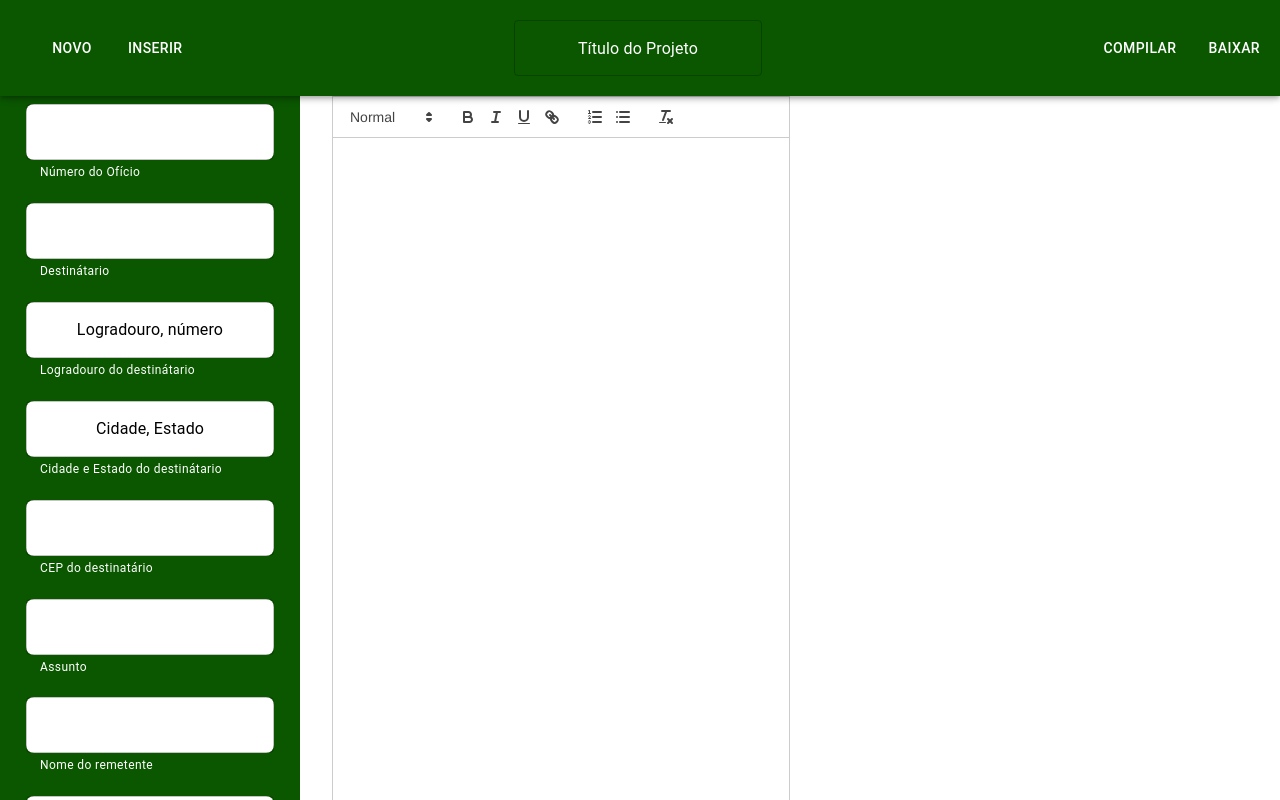
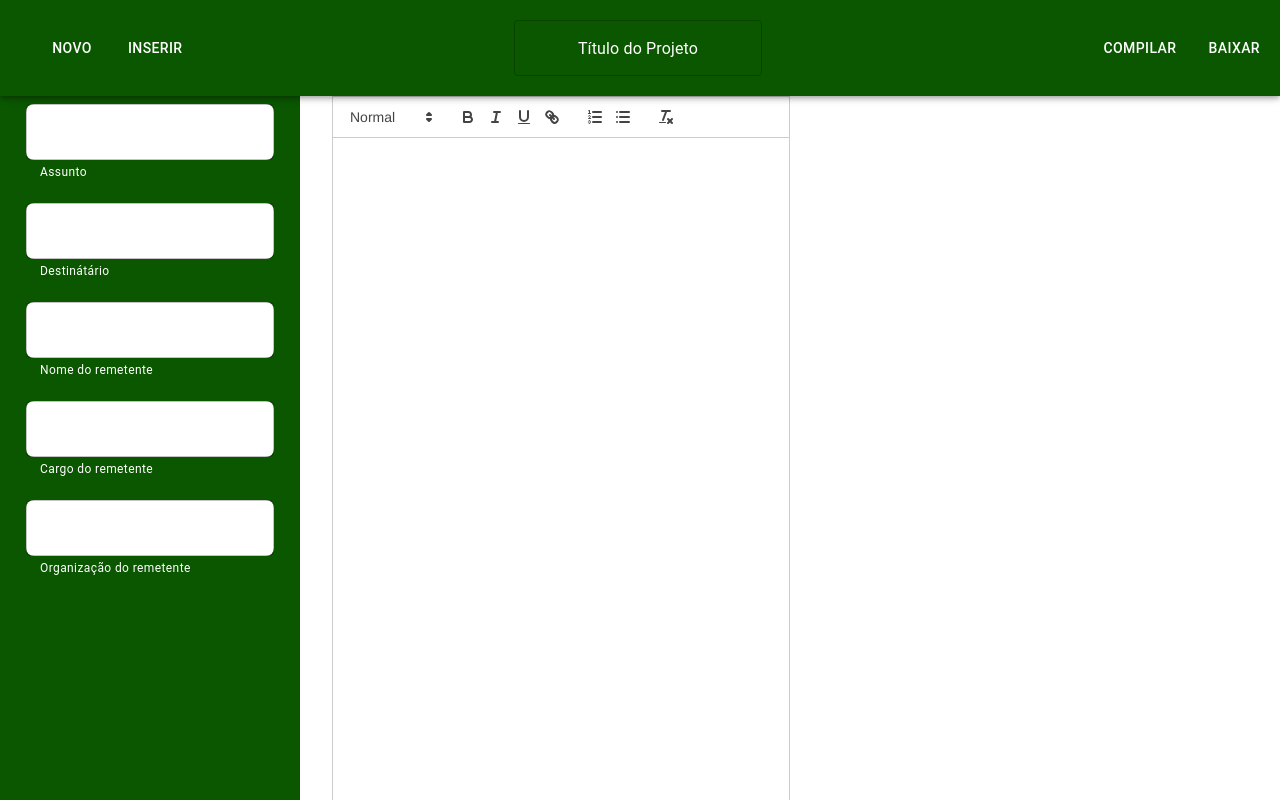
Before and after one commit to andretokumoto/TCC-FE, a React (Create React App) app in the folder my-app/: page / in a window 1280 px wide. Built offline with nearby package versions, Linux system fonts and the light colour scheme.

Commit message:
barra lateral muda conforme o tipo de documento

```diff
--- a/my-app/src/components/NavHeader/navheader.jsx
+++ b/my-app/src/components/NavHeader/navheader.jsx
@@ -28,6 +28,10 @@ const NavHeader = () => {
         setTitulo(event.target.value);
     };
 
+    // Função chamada ao clicar em "Compilar"
+ /*   const handleCompile = () => {
+        handleSend({ titulo });
+    };*/
 
     /*
         TextField cria o elemento de entrada do titulo
@@ -53,7 +57,7 @@ const NavHeader = () => {
                     />
                 </div>
                 <div className='button_right'>
-                     <SimpleButton nameButton='Compilar'/>
+                     <SimpleButton nameButton='Compilar' /*onClick={handleCompile}*//>
                      <DropdownButton options={ItensBaixar} nameButton='Baixar' />
                 </div>
 
--- a/my-app/src/components/editor/editor.jsx
+++ b/my-app/src/components/editor/editor.jsx
@@ -3,11 +3,12 @@ import ReactQuill from 'react-quill';
 import 'react-quill/dist/quill.snow.css';
 import './editor.css';
 
-function Editor() {
+function Editor(/*{ onContentChange }*/) {
   const [conteudo, setConteudo] = useState('');
 
   const handleChange = (value) => {
     setConteudo(value);
+    //onContentChange(value);
   };
 
   return (
--- a/my-app/src/components/menu_lateral/sideBar.jsx
+++ b/my-app/src/components/menu_lateral/sideBar.jsx
@@ -4,7 +4,9 @@ import { ThemeProvider, createTheme } from '@mui/material/styles';
 import TextField from '@mui/material/TextField';
 import './sideBar.css';
 
-export default function SideBar() {
+export default function SideBar(props) {
+  const tipo_documento = props.tipo;
+
   const [numero_oficio, setNumero_oficio] = useState('');
   const [destinatario, setDestinatario] = useState('');
   const [logradouroDest, setLogradouroDest] = useState('Logradouro, número');
@@ -40,6 +42,8 @@ export default function SideBar() {
     },
   });
 
+  switch(tipo_documento) {
+    case 'oficio':
       return (
         <ThemeProvider theme={theme}>
           <Box className="side-bar-container">
@@ -53,7 +57,7 @@ export default function SideBar() {
             </div>
             <div className="camposInferiores">
               <TextField
-            helperText="Destinátario"
+                helperText="Destinátário"
                 value={destinatario}
                 onChange={handleDestinatarioChange}
                 inputProps={{ className: 'input_text' }}
@@ -61,7 +65,7 @@ export default function SideBar() {
             </div>
             <div className="camposInferiores">
               <TextField
-            helperText="Logradouro do destinátario"
+                helperText="Logradouro do destinatário"
                 value={logradouroDest}
                 onClick={handleTextfieldClick}
                 onChange={handleLogradouroDestChange}
@@ -70,7 +74,7 @@ export default function SideBar() {
             </div>
             <div className="camposInferiores">
               <TextField
-            helperText="Cidade e Estado do destinátario"
+                helperText="Cidade e Estado do destinatário"
                 value={cidade}
                 onChange={handleCidEstadoDestChange}
                 onClick={handleTextfieldClick}
@@ -121,4 +125,59 @@ export default function SideBar() {
           </Box>
         </ThemeProvider>
       );
+
+      case 'memorando':
+        return (
+          <ThemeProvider theme={theme}>
+            <Box className="side-bar-container">
+              <div className="numero_doc">
+                <TextField
+                  helperText="Assunto"
+                  value={assunto}
+                  onChange={handleAssuntoChange}
+                  inputProps={{ className: 'input_text' }}
+                />
+              </div>
+              <div className="camposInferiores">
+                <TextField
+                  helperText="Destinátário"
+                  value={destinatario}
+                  onChange={handleDestinatarioChange}
+                  inputProps={{ className: 'input_text' }}
+                />
+              </div>
+              <div className="camposInferiores">
+                <TextField
+                  helperText="Nome do remetente"
+                  value={nomeRemetente}
+                  onClick={handleTextfieldClick}
+                  onChange={handleNomeRemetenteChange}
+                  inputProps={{ className: 'input_text' }}
+                />
+              </div>
+              <div className="camposInferiores">
+                <TextField
+                  helperText="Cargo do remetente"
+                  value={cargoRemetente}
+                  onChange={handleCargoRemetenteChange}
+                  onClick={handleTextfieldClick}
+                  inputProps={{ className: 'input_text' }}
+                />
+              </div>
+              <div className="camposInferiores">
+                <TextField
+                  helperText="Organização do remetente"
+                  value={organizacaoRemetente}
+                  onChange={handleOrganizacaoRemetenteChange}
+                  inputProps={{ className: 'input_text' }}
+                />
+              </div>
+            </Box>
+          </ThemeProvider>
+        );
+
+    default:
+      return null;  // Caso o tipo_documento não seja 'oficio', retorna null ou outro conteúdo desejado
   }
+
+}
--- a/my-app/src/pages.jsx
+++ b/my-app/src/pages.jsx
@@ -7,13 +7,23 @@ import './style/pages.css';
 const Exibe = (props) => {
   const tipo_documento = props.tipo;
 
-  if (tipo_documento === 'oficio') {
+
+  const convertToLaTeX = (html) => {
+
+    return html
+      .replace(/<b>(.*?)<\/b>/g, '\\textbf{$1}')
+      .replace(/<i>(.*?)<\/i>/g, '\\textit{$1}')
+      .replace(/<u>(.*?)<\/u>/g, '\\underline{$1}')
+      .replace(/&nbsp;/g, ' ')
+      .replace(/<[^>]+>/g, '');
+  };
+
     return (
       <div>
         <NavHeader />
         <div className="page-container">
           <div className="sidebar">
-            <SideBar />
+            <SideBar tipo='memorando'/>
           </div>
           <div className='file_view'>
             <Editor />
@@ -21,7 +31,7 @@ const Exibe = (props) => {
         </div>
       </div>
     );
-  }
+
 }
 
 function Pages() {
```
Lines whose indentation alone changed are shown as unchanged.
